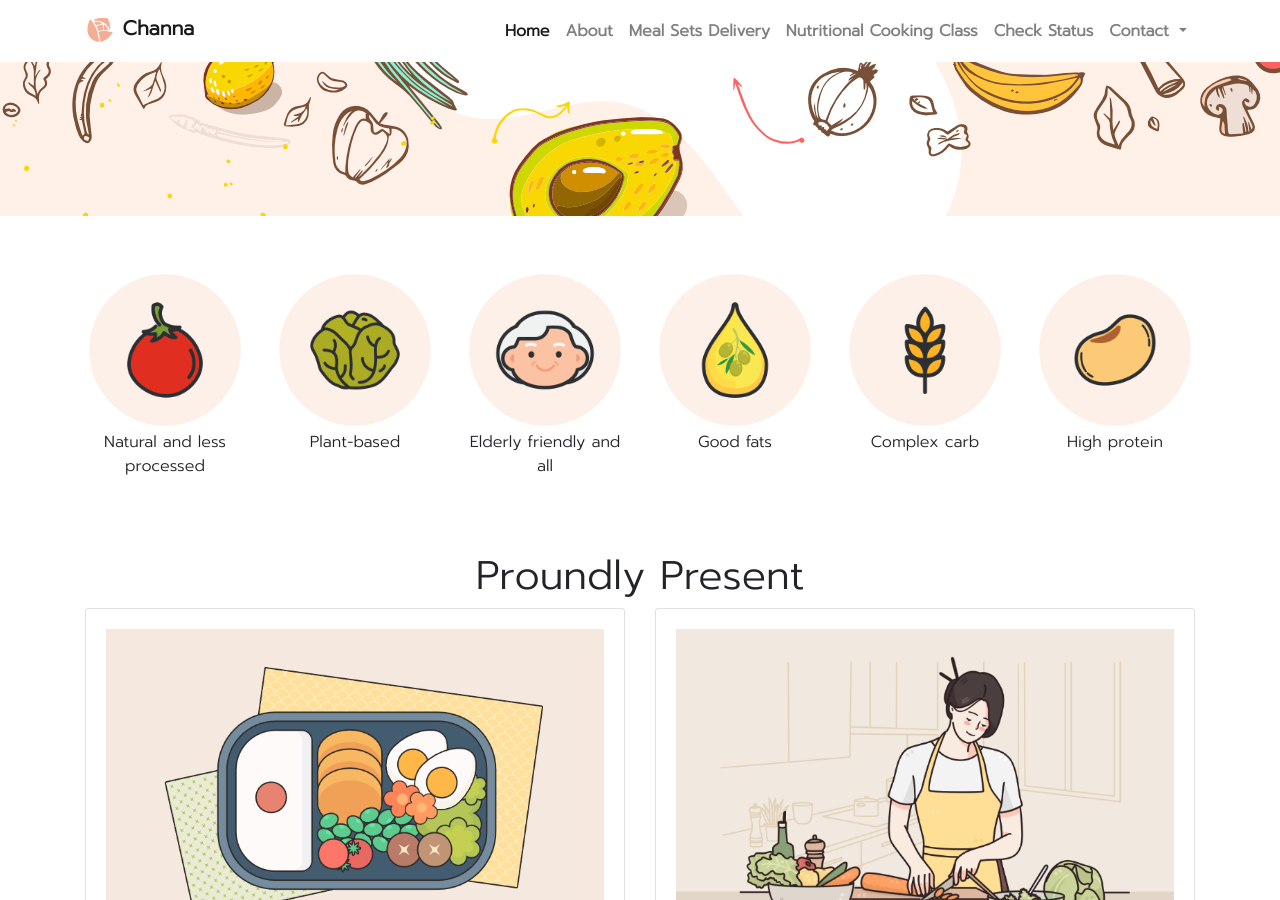
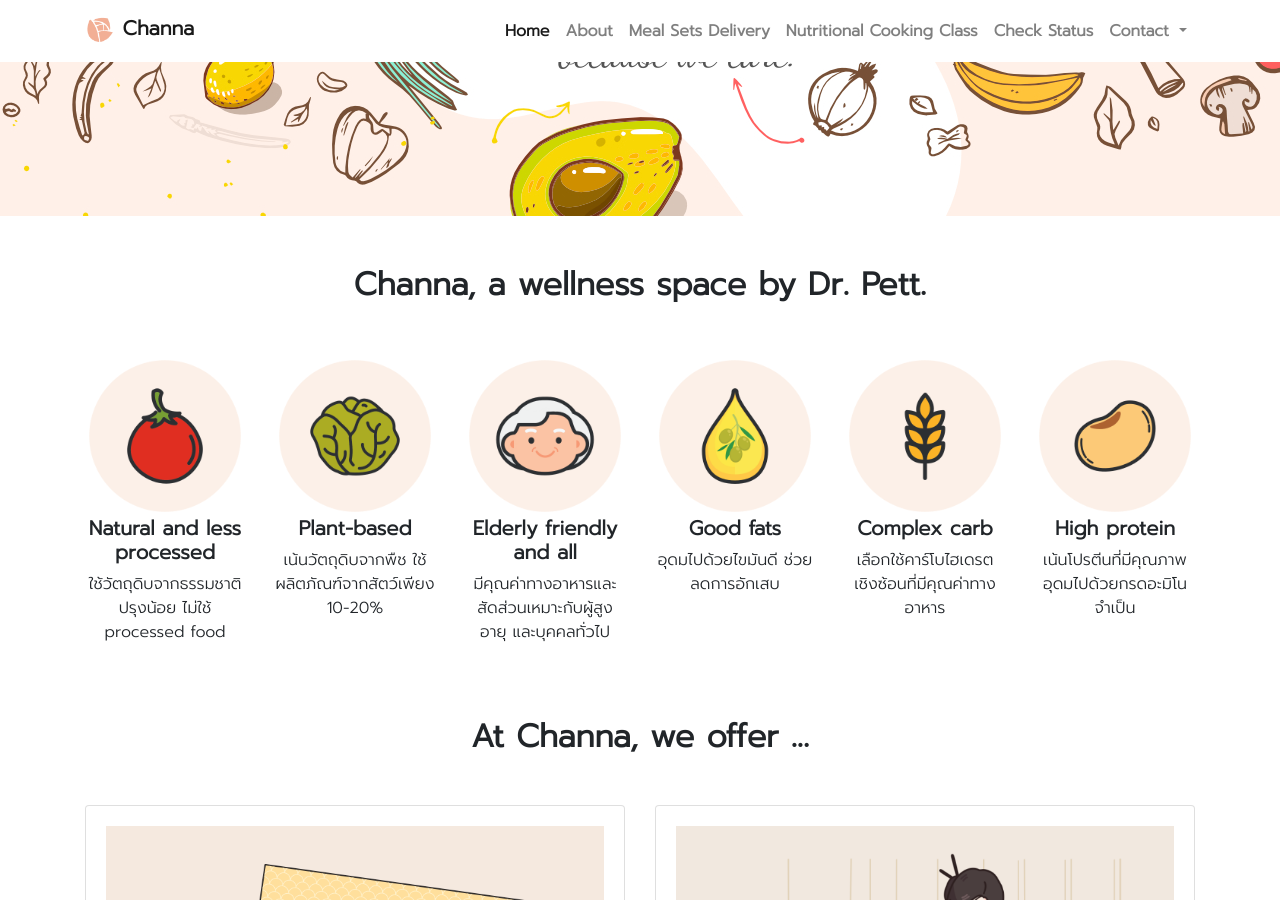
Before and after one commit to channalivewell/channalivewell.github.io, a Jekyll site: the page built from index.html, in a window 1280 px wide and 900 px high, scrolled down 290 px. Built offline with Jekyll 4.4.1, drawn with Linux system fonts in a browser that asks for light colours; nearby versions of some CDN libraries; some of the changed text lies outside the part shown.

Commit message:
add icon text and update format

```diff
--- a/index.html
+++ b/index.html
@@ -10,7 +10,8 @@ canonical_url: /
     <div class="container">
         <div class="row align-items-center vh-50 py-5">
             <div class="col-12 text-dark text-center">
-                    <p class="mt-4 mb-4 cover-text">
+                    <p class="mt-0 mb-0 cover-text">
+                        <br>
                         We learn, we share, <br>
                         &nbsp;&nbsp;&nbsp;&nbsp;&nbsp;&nbsp; because we care.
                     </p>
@@ -20,36 +21,45 @@ canonical_url: /
 </div>
 
 <section id="icons" class="container">
+
+    <h2 class="text-center mb-4 pb-4 font-weight-bold">Channa, a wellness space by Dr. Pett.</h2>
+
     <div class="row py-1">
         <div class="col-lg-2 col-4 text-center">
             <img src="/static/img/icon_natural.png" alt="icon_natural"
             class="img-thumbnail border-0">
-            <p>Natural and less processed</p>
+            <h5 class="font-weight-bold">Natural and less processed</h5>
+            <p>ใช้วัตถุดิบจากธรรมชาติ ปรุงน้อย ไม่ใช้ processed food</p>
         </div>
         <div class="col-lg-2 col-4 text-center">
             <img src="/static/img/icon_plantBased.png" alt="icon_plantBased"
             class="img-thumbnail border-0">
-            <p>Plant-based</p>
+            <h5 class="font-weight-bold">Plant-based</h5>
+            <p>เน้นวัตถุดิบจากพืช ใช้ผลิตภัณฑ์จากสัตว์เพียง 10-20%</p>
         </div>
         <div class="col-lg-2 col-4 text-center">
             <img src="/static/img/icon_eldery.png" alt="icon_eldery"
             class="img-thumbnail border-0">
-            <p>Elderly friendly and all</p>
+            <h5 class="font-weight-bold">Elderly friendly and all</h5>
+            <p>มีคุณค่าทางอาหารและสัดส่วนเหมาะกับผู้สูงอายุ และบุคคลทั่วไป</p>
         </div>
         <div class="col-lg-2 col-4 text-center">
             <img src="/static/img/icon_goodFats.png" alt="icon_goodFats"
             class="img-thumbnail border-0">
-            <p>Good fats</p>
+            <h5 class="font-weight-bold">Good fats</h5>
+            <p>อุดมไปด้วยไขมันดี ช่วยลดการอักเสบ</p>
         </div>
         <div class="col-lg-2 col-4 text-center">
             <img src="/static/img/icon_complexCarb.png" alt="icon_complexCarb"
             class="img-thumbnail border-0">
-            <p>Complex carb</p>
+            <h5 class="font-weight-bold">Complex carb</h5>
+            <p>เลือกใช้คาร์โบไฮเดรตเชิงซ้อนที่มีคุณค่าทางอาหาร</p>
         </div>
         <div class="col-lg-2 col-4 text-center">
             <img src="/static/img/icon_protein.png" alt="icon_protein"
             class="img-thumbnail border-0">
-            <p>High protein</p>
+            <h5 class="font-weight-bold">High protein</h5>
+            <p>เน้นโปรตีนที่มีคุณภาพอุดมไปด้วยกรดอะมิโนจำเป็น</p>
         </div>
     </div>
 </section>
@@ -58,7 +68,7 @@ canonical_url: /
     <div class="row py-1">
         <div class="col-12 my-auto">
 
-            <h1 class="text-center">Proundly Present</h1>
+            <h2 class="text-center mb-4 pb-4 font-weight-bold">At Channa, we offer ...</h2>
 
             <div class="row text-center">
                 <div class="col-lg-6 mb-4">
@@ -68,11 +78,11 @@ canonical_url: /
                             <img src="{{ "/static/img/order_bentoBox.png" | prepend: site.baseurl }}"
                                 alt="order_meal" style="width: 100%; border-width: 1px; border-color: black;">
 
-                            <h4 class="card-title mt-4">Meal Delivery</h4>
+                            <h4 class="card-title mt-4 font-weight-bold">Meal Sets Delivery</h4>
                             <p class="card-text">
                                 ส่งถึงที่ ทำใหม่ทุกรอบ เก็บทานได้ทั้งอาทิตย์
                             </p>
-                            <a href="{{ site.base_url }}/meal" class="btn btn-lg btn-primary mt-auto my-2">ดูข้อมูลเพิ่มเติม</a>
+                            <a href="{{ site.base_url }}/meal" class="btn btn-lg btn-primary mt-auto my-2">Coming Soon</a>
                             <!-- <p class="card-text">
                                 เลือกวันส่งอาหาร
                             </p>
@@ -89,11 +99,11 @@ canonical_url: /
                             <img src="{{ "/static/img/order_cookingClass.png" | prepend: site.baseurl }}"
                                 alt="order_class" style="width: 100%; border-width: 1px; border-color: black;">
 
-                            <h4 class="card-title mt-4">Cooking Class</h4>
+                            <h4 class="card-title mt-4 font-weight-bold">Nutritional Cooking Class</h4>
                             <p class="card-text">
                                 เมนู และเทคนิค ทำอาหารเพื่อสุขภาพสำหรับทุกคนในครอบครัว
                             </p>
-                            <a href="{{ site.base_url }}/class" class="btn btn-lg btn-primary mt-auto my-2">ดูข้อมูลเพิ่มเติม</a>
+                            <a href="{{ site.base_url }}/class" class="btn btn-lg btn-primary mt-auto my-2">ข้อมูลเพิ่มเติม</a>
                             <!-- <p class="card-text">
                                 เลือกวันส่งอาหาร
                             </p>
```
